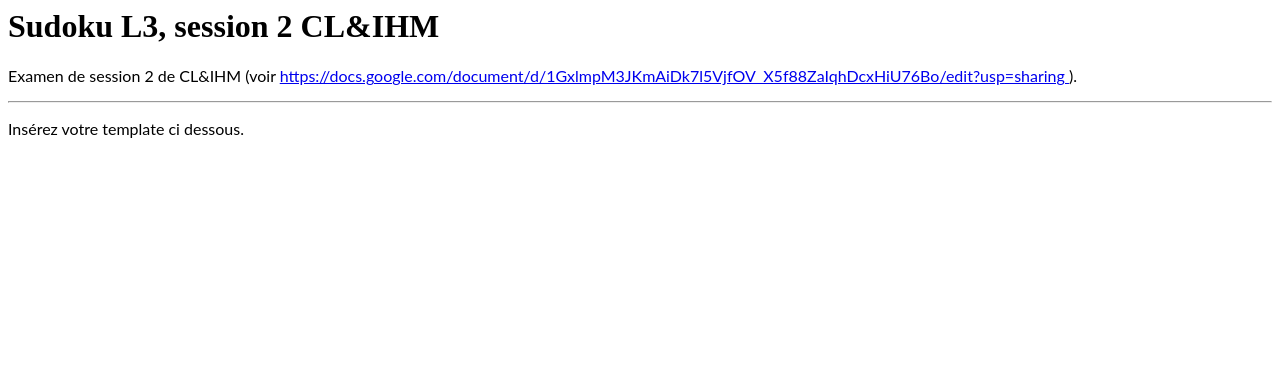
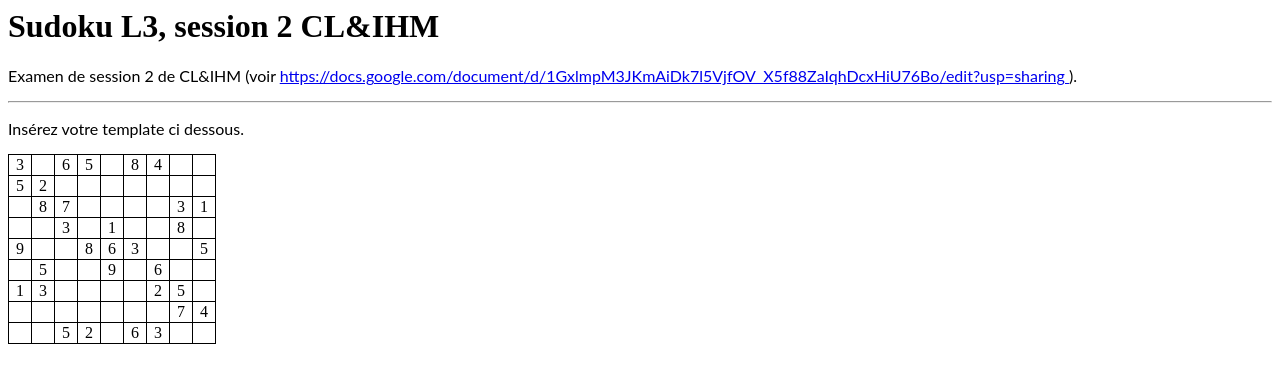
Before and after one commit to ElhadjBah/Rattrapage-IHM, an Angular app: page / in a window 1280 px wide. Shown: the top 382 px of the page. Built offline with nearby package versions, Linux system fonts and the light colour scheme.

Commit message:
affichage de la grille

```diff
--- a/src/app/app.component.html
+++ b/src/app/app.component.html
@@ -10,3 +10,14 @@
 
 <hr/>
 <p>Insérez votre template ci dessous.</p>
+
+<table class="table.s9">
+
+    <tr *ngFor="let g of grid; let i = index;">
+
+      <td *ngFor="let g of grid; let j = index;">
+        <ng-container *ngIf="grid[i][j] != 0">{{grid[i][j]}}
+        </ng-container>
+      </td>
+    </tr>
+</table>
--- a/src/app/app.component.ts
+++ b/src/app/app.component.ts
@@ -11,7 +11,16 @@ import {map} from 'rxjs/operators';
 })
 export class AppComponent  {
 
-  constructor() {
+  constructor(public sudokuService: SudokuService) {
+  }
+  grid: number [][];
+  size: number;
+
+  ngOnInit(){
+    this.sudokuService.boardObs.subscribe((result)=> {
+      this.grid = result.grid;
+      this.size = result.size;
+    });
   }
 
 }
```
